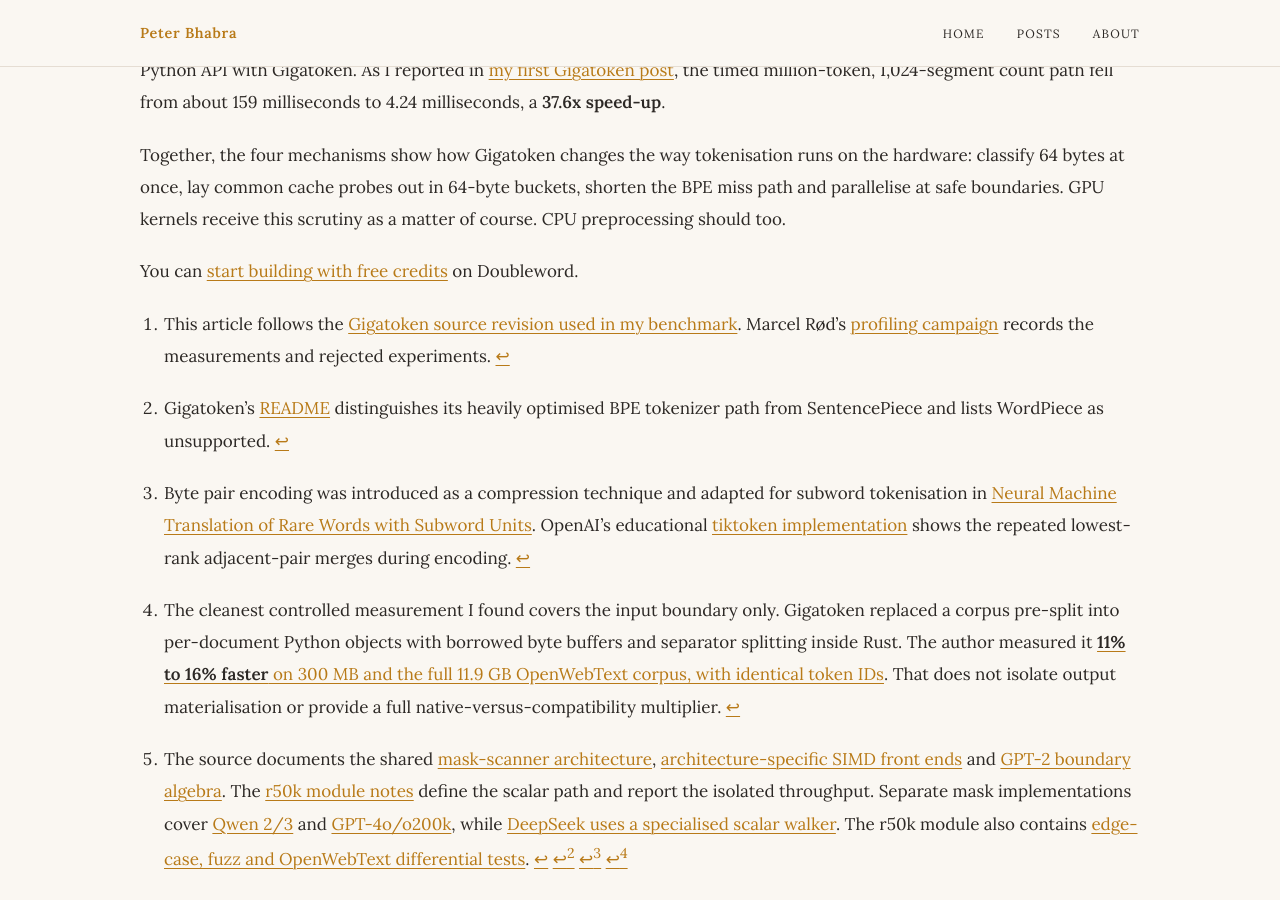
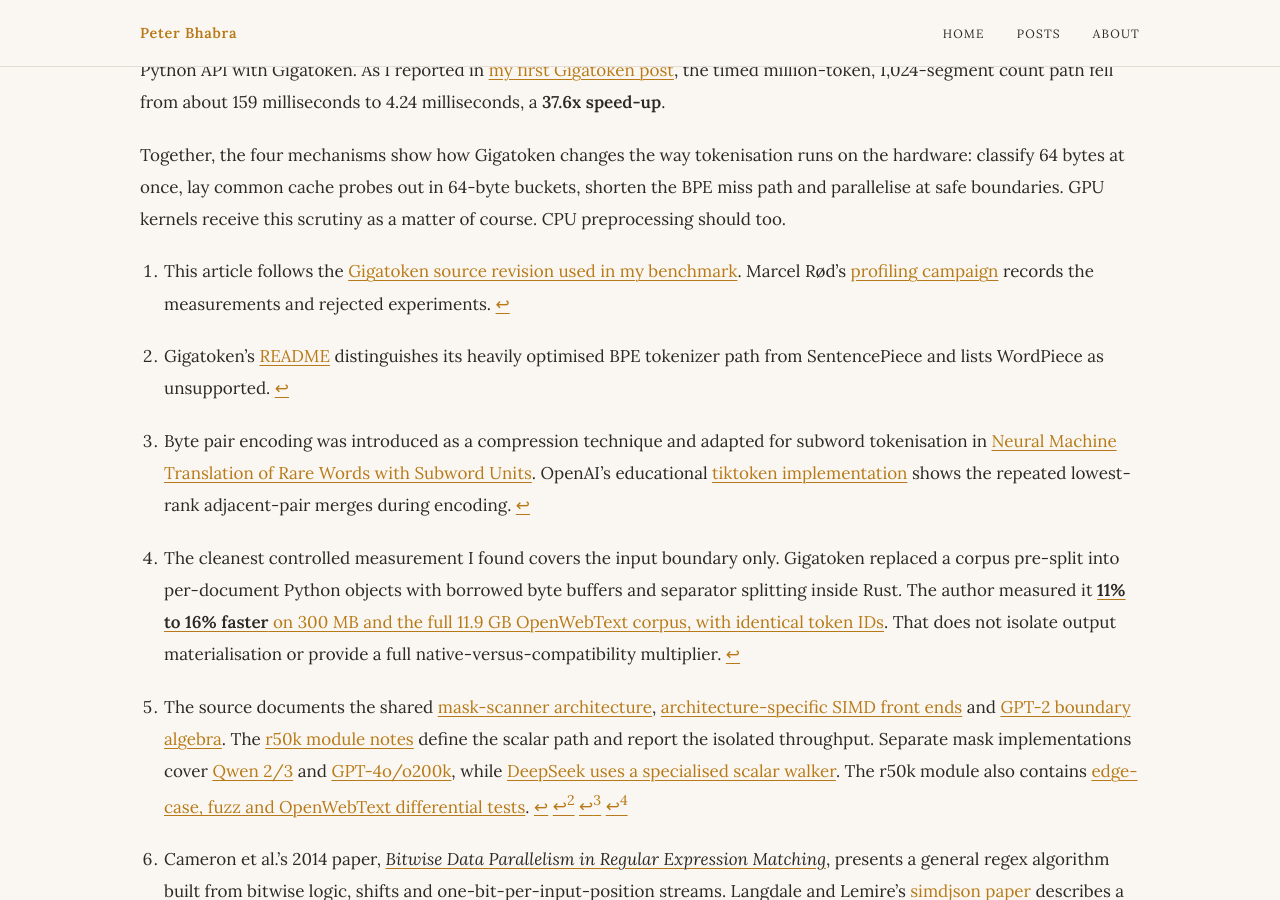
Before and after one commit to pjb157/blog, a Jekyll site: the page built from _posts/2026-07-30-inside-gigatoken.md, in a window 1280 px wide and 900 px high, scrolled down 11415 px. Built offline with Jekyll 4.4.1, drawn with Linux system fonts in a browser that asks for light colours.

Commit message:
Revert "docs: add tracked Doubleword CTA to Gigatoken post (#1)" (#2)
This reverts commit 6850e65d0192234bfc4b819ddd547ccdd1c594e3.

```diff
--- a/_posts/2026-07-30-inside-gigatoken.md
+++ b/_posts/2026-07-30-inside-gigatoken.md
@@ -331,8 +331,6 @@ My service already used a multithreaded Rust tokenizer core, so my benchmark com
 
 Together, the four mechanisms show how Gigatoken changes the way tokenisation runs on the hardware: classify 64 bytes at once, lay common cache probes out in 64-byte buckets, shorten the BPE miss path and parallelise at safe boundaries. GPU kernels receive this scrutiny as a matter of course. CPU preprocessing should too.
 
-You can [start building with free credits](https://app.doubleword.ai?utm_source=peter_blog&utm_medium=referral&utm_campaign=inside_gigatoken) on Doubleword.
-
 [^clear-bit]: Here `&=` means "replace the value on the left with the result of a bitwise AND". For a non-zero mask, subtracting one changes its lowest `1` bit to `0` and all the lower `0` bits to `1`. ANDing that with the original clears only the lowest set bit: `1011000 & 1010111 = 1010000`. `trailing_zeros` finds that bit's position before it is cleared, so the next iteration can move to the following boundary.
 [^source]: This article follows the [Gigatoken source revision used in my benchmark](https://github.com/marcelroed/gigatoken/tree/542367a3efed134883fb4f1140b49c04e6fad3a3). Marcel Rød's [profiling campaign](https://github.com/marcelroed/gigatoken/blob/542367a3efed134883fb4f1140b49c04e6fad3a3/profiling/campaign_report.md) records the measurements and rejected experiments.
 [^headline]: Gigatoken's [README](https://github.com/marcelroed/gigatoken/blob/542367a3efed134883fb4f1140b49c04e6fad3a3/README.md#L1-L58) describes the headline comparison, notes that Hugging Face Tokenizers already runs multithreaded Rust and says Gigatoken's compatibility mode does not reach 1,000x. The [benchmark method](https://github.com/marcelroed/gigatoken/blob/542367a3efed134883fb4f1140b49c04e6fad3a3/benchmarks/compare/measure.py#L19-L27) gives Hugging Face pre-split Python strings and Gigatoken one unsplit byte buffer.
```
